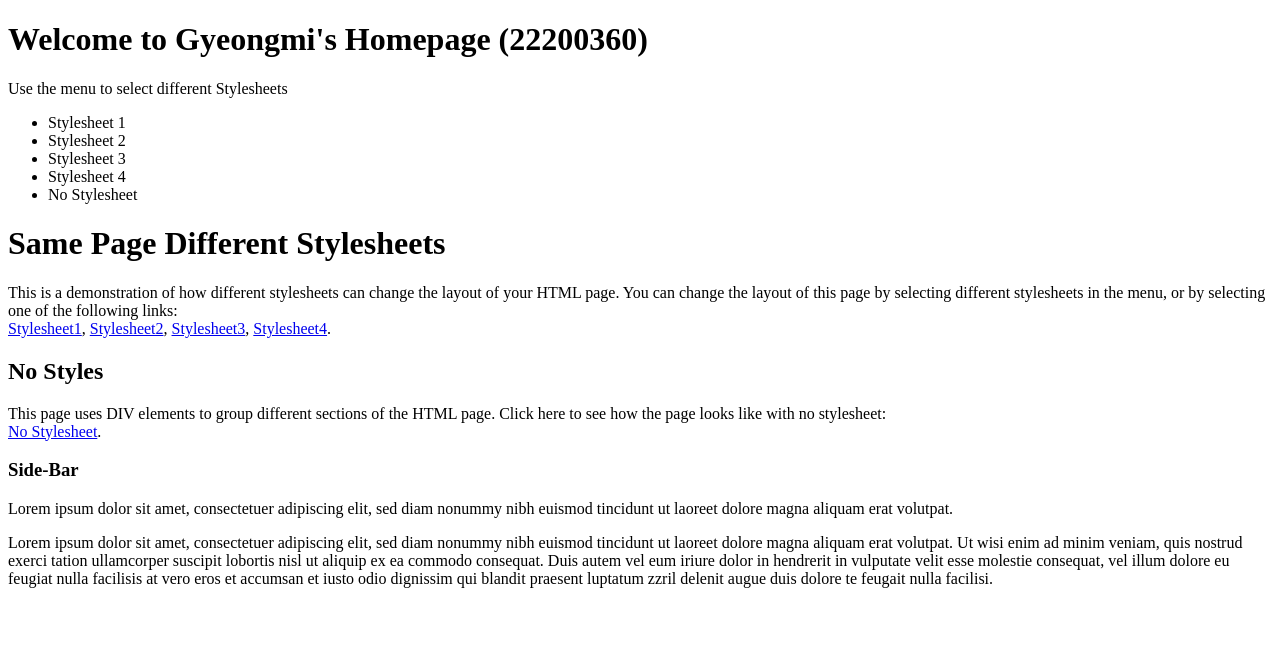
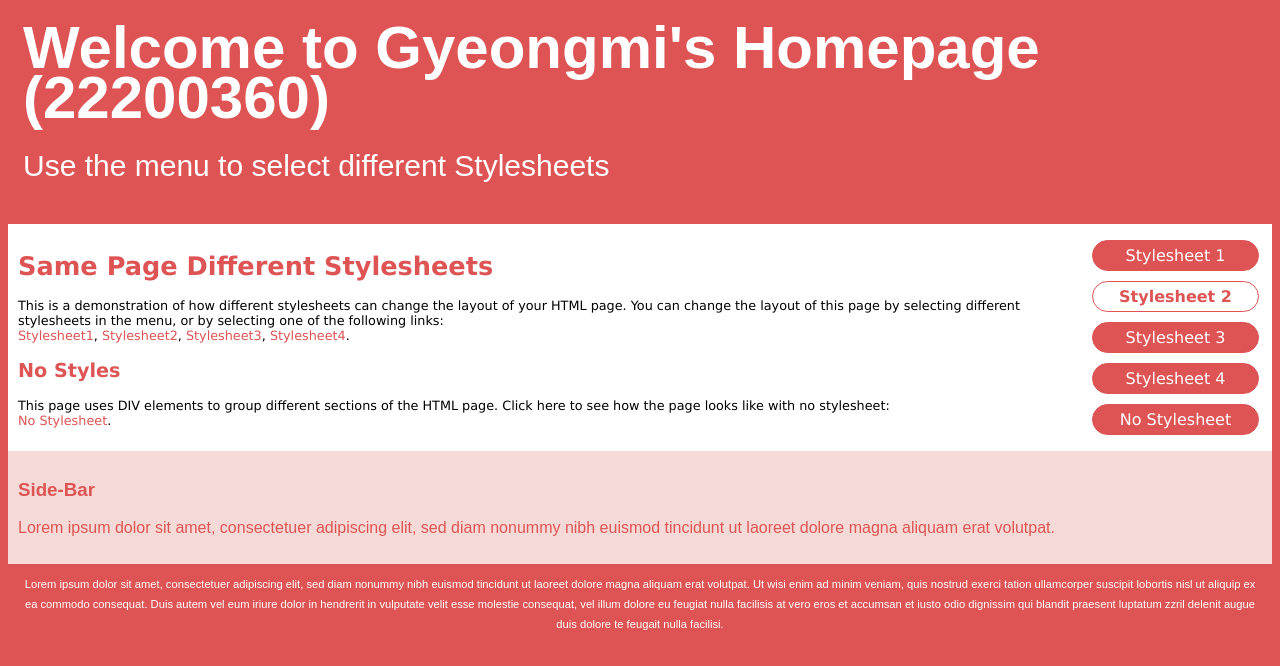
Before and after one commit to SeoGyeongmi/Project2, a plain HTML site: page nostyle.html in a window 1280 px wide. Drawn offline with Linux system fonts and the light colour scheme.

Commit message:
update style1.html

```diff
--- a/nostyle.html
+++ b/nostyle.html
@@ -4,6 +4,101 @@
     <meta charset="UTF-8">
     <meta name="viewport" content="width=device-width, initial-scale=1.0">
     <title>Document</title>
+
+    <style>
+        body {
+            font-family: Arial;
+            background-color: #de5454;
+            line-height: 20px;
+        }
+
+        .container {
+            xmin-width: 900px;
+        }
+
+        .wrapper {
+            position: relative;
+            overflow: auto;
+        }
+
+        #top {
+            color: #ffffff;
+            padding: 15px;
+            font-size: 30px;
+            line-height: 26px;
+        }
+
+        #top h1 {
+            margin:0;
+            line-height: 50px;
+        }
+
+        #menubar {
+            width: 190px;
+            float: right;
+        }
+
+        #main {
+            padding: 10px;
+            background-color: #ffffff;
+            font: 80% Verdana;
+        }
+
+        #main h1, #main h2 {
+            color: #de5454;
+        }
+
+        #sidebar {
+            background-color: #F6DAD7;
+            color: #de5454;
+            padding: 10px;
+        }
+
+        #bottom {
+            text-align: center;
+            padding: 10px;
+            font-size: 70%;
+            color: #ffffff;
+        }
+
+        #menulist {
+            padding:0;
+            font: 16px verdana;
+        }
+
+        .menuitem {
+            width: 155px;
+            background-color: #de5454;
+            border: 1px solid #de5454;
+            border-radius: 40px;
+            color: #ffffff;
+            list-style-type: none;
+            margin: 10px;
+            padding: 5px;
+            text-align: center;
+            cursor: pointer;
+        }
+
+        .menuitem:nth-child(2) {
+           background-color:white;
+           color: #de5454;
+           font-weight:bold;
+        }
+
+        .menuitem:hover {
+            background-color: #ffffff;
+            color: #de5454;
+        }
+
+        a {
+            color: #de5454;
+            text-decoration: none;
+        }
+
+        a:hover {
+            text-decoration: underline;
+        }
+        </style>
 </head>
 <body>
 
```
Also changed, not shown: index.html (+3 -3 lines), test.html (deleted, +0 -11 lines).
